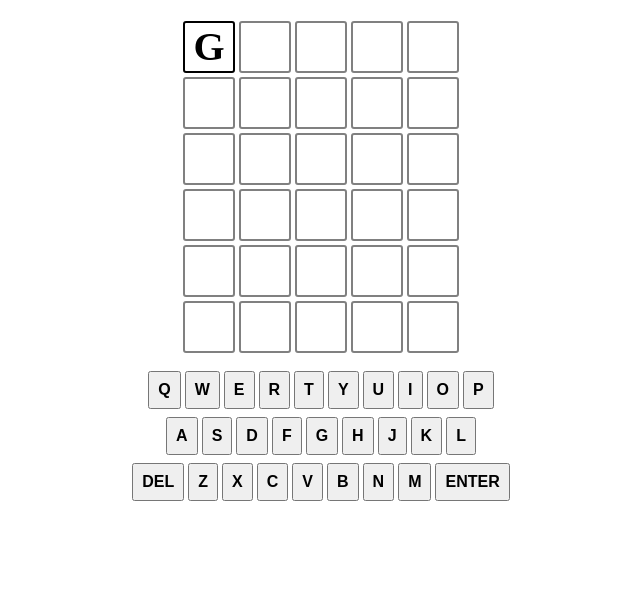
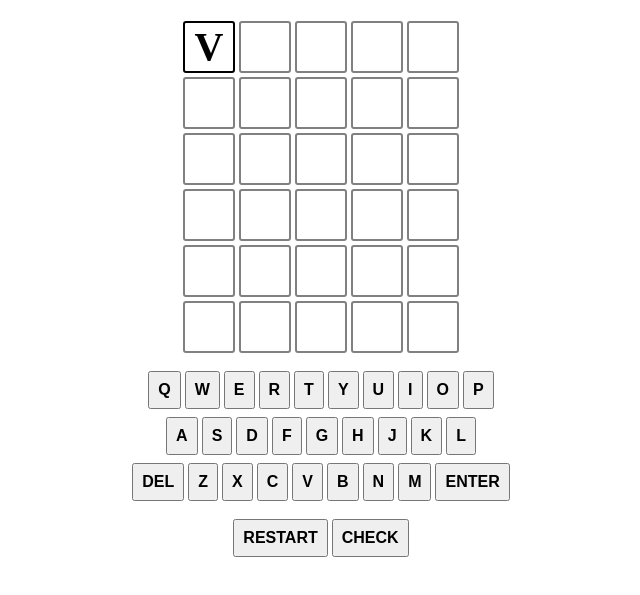
Before and after one commit to AkshatRamanathan/wordle_assignment, a plain HTML site: page index.html in a window 1280 px wide. Both pictures are taken after a click on the element 640 px from the left and 496 px from the top of the page. Shown: the part 61-656 px from the top of the page, without its empty margins (319-959 px from the left). Drawn offline with nearby package versions, Linux system fonts and the light colour scheme.

Commit message:
bug fixes

```diff
--- a/index.html
+++ b/index.html
@@ -49,6 +49,11 @@
             <button class="keyboard-button">m</button>
             <button class="keyboard-button">Enter</button>
         </div>
+        <br>
+        <div class="third-row">
+            <button class="keyboard-button">Restart</button>
+            <button class="keyboard-button">Check</button>
+        </div>
     </div>
 
     <script src="https://code.jquery.com/jquery-3.6.0.min.js"
--- a/script.js
+++ b/script.js
@@ -82,11 +82,11 @@ function checkGuess() {
   }
 
   //check yellow
-  //checking guess letters
+  //check guess letters
   for (let i = 0; i < 5; i++) {
     if (letterColor[i] == "green") continue;
 
-    //checking right letters
+    //check right letters
     for (let j = 0; j < 5; j++) {
       if (rightGuess[j] == currentGuess[i]) {
         letterColor[i] = "yellow";
@@ -99,9 +99,9 @@ function checkGuess() {
     let box = row.children[i];
     let delay = 250 * i;
     setTimeout(() => {
-      //flip box
+      //flip
       animateCSS(box, "flipInX");
-      //shade box
+      //shade
       box.style.backgroundColor = letterColor[i];
       shadeKeyBoard(guessString.charAt(i) + "", letterColor[i]);
     }, delay);
@@ -139,16 +139,11 @@ function insertLetter(pressedKey) {
 }
 
 const animateCSS = (element, animation, prefix = "animate__") =>
-  // We create a Promise and return it
   new Promise((resolve, reject) => {
     const animationName = `${prefix}${animation}`;
-    // const node = document.querySelector(element);
     const node = element;
     node.style.setProperty("--animate-duration", "0.3s");
-
     node.classList.add(`${prefix}animated`, animationName);
-
-    // When the animation ends, we clean the classes and resolve the Promise
     function handleAnimationEnd(event) {
       event.stopPropagation();
       node.classList.remove(`${prefix}animated`, animationName);
@@ -194,6 +189,14 @@ document.getElementById("keyboard-cont").addEventListener("click", (e) => {
     key = "Backspace";
   }
 
+  if (key === "Restart") {
+    location.reload();
+
+  }
+  if (key === "Check") {
+    checkGuess();
+  }
+
   document.dispatchEvent(new KeyboardEvent("keyup", { key: key }));
 });
 
--- a/words.js
+++ b/words.js
@@ -1,8 +1,8 @@
 export const WORDS = [
-  'which',
+  'where',
   'there',
   'their',
-  'about',
-  'would',
-  'pupal'
+  'alive',
+  'beast',
+  'traps'
 ]
```
